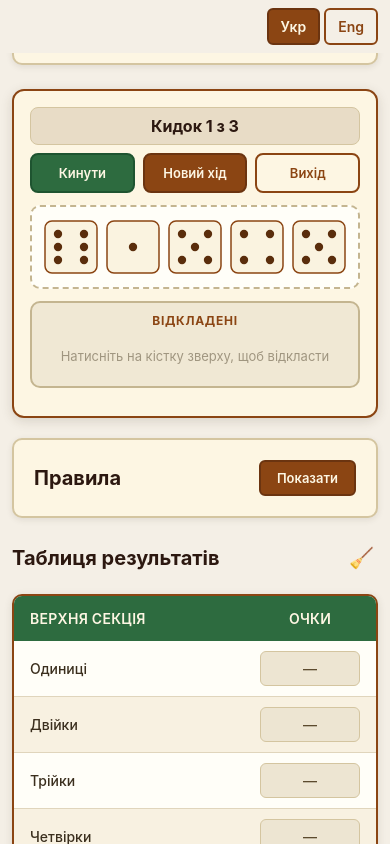
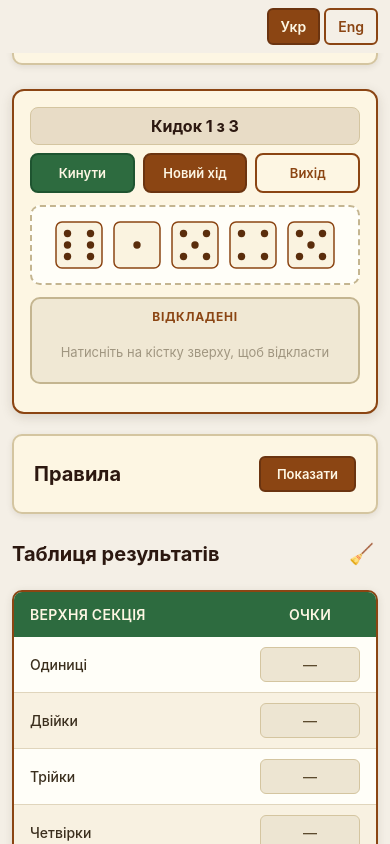
Before and after one commit to melnickforever/yahtzee-mobile-app, a React Native app: screen / in a window 390 px wide. Both pictures are taken after a click on the element 195 px from the left and 91 px from the top of the page. Built offline with nearby package versions, Linux system fonts and the light colour scheme.

Commit message:
Geep night fixes

```diff
--- a/src/components/DiceGame.tsx
+++ b/src/components/DiceGame.tsx
@@ -1,6 +1,6 @@
 import React, { useState, useCallback, useEffect } from 'react';
 import { StyleSheet, View, Text, Pressable, BackHandler } from 'react-native';
-import Svg, { Rect, Circle, G } from 'react-native-svg';
+import Svg, { Rect, Circle } from 'react-native-svg';
 import { Language, translations } from '../i18n';
 
 interface Props {
@@ -8,11 +8,13 @@ interface Props {
   onExit: () => void;
 }
 
-const DICE_SIZE = 52;
-const GAP = 10;
-const PADDING = 4;
-const CORNER_RADIUS = 7;
+const DICE_SIZE = 46;
+const GAP = 8;
+const PADDING = 2;
+const CORNER_RADIUS = 6;
 const MAX_ROLLS = 3;
+const SVG_SIZE = DICE_SIZE + PADDING * 2;
+const PIP_R = DICE_SIZE * 0.08;
 
 const pipPositions: Record<number, [number, number][]> = {
   1: [[0.5, 0.5]],
@@ -27,27 +29,35 @@ function randomFace(): number {
   return Math.floor(Math.random() * 6) + 1;
 }
 
-function renderDie(
-  face: number,
-  x: number,
-  y: number,
-  body: string,
-  border: string,
-  pip: string,
-  onPress?: () => void,
-) {
-  const pipR = DICE_SIZE * 0.08;
+interface DieProps {
+  face: number;
+  body: string;
+  border: string;
+  pip: string;
+  onPress: () => void;
+}
+
+function Die({ face, body, border, pip, onPress }: DieProps) {
   return (
-    <G key={`${x}-${y}`} onPress={onPress}>
+    <Pressable onPress={onPress} hitSlop={4}>
+      <Svg width={SVG_SIZE} height={SVG_SIZE}>
         <Rect
-        x={x} y={y} width={DICE_SIZE} height={DICE_SIZE}
+          x={PADDING} y={PADDING}
+          width={DICE_SIZE} height={DICE_SIZE}
           rx={CORNER_RADIUS} ry={CORNER_RADIUS}
           fill={body} stroke={border} strokeWidth={1.5}
         />
         {pipPositions[face].map(([px, py], j) => (
-        <Circle key={j} cx={x + px * DICE_SIZE} cy={y + py * DICE_SIZE} r={pipR} fill={pip} />
+          <Circle
+            key={j}
+            cx={PADDING + px * DICE_SIZE}
+            cy={PADDING + py * DICE_SIZE}
+            r={PIP_R}
+            fill={pip}
+          />
         ))}
-    </G>
+      </Svg>
+    </Pressable>
   );
 }
 
@@ -118,9 +128,6 @@ export function DiceGame({ language, onExit }: Props) {
   const keptDice = gameDice.map((v, i) => ({ value: v, index: i })).filter((_, i) => kept[i]);
   const canRoll = rollCount < MAX_ROLLS && !rolling && freeDice.length > 0;
 
-  const svgW = (count: number) => Math.max(count, 1) * (DICE_SIZE + GAP) - GAP + PADDING * 2;
-  const svgH = DICE_SIZE + PADDING * 2;
-
   const rollBtnLabel = rolling || canRoll
     ? t.game.roll
     : freeDice.length === 0
@@ -164,11 +171,18 @@ export function DiceGame({ language, onExit }: Props) {
 
       <View style={[styles.diceArea, styles.diceAreaFree]}>
         {freeDice.length > 0 ? (
-          <Svg width={svgW(freeDice.length)} height={svgH}>
-            {freeDice.map((d, i) =>
-              renderDie(d.value, PADDING + i * (DICE_SIZE + GAP), PADDING, '#faf3e0', '#8b4513', '#5a2d0c', () => toggleKeep(d.index))
-            )}
-          </Svg>
+          <View style={styles.diceRow}>
+            {freeDice.map((d) => (
+              <Die
+                key={d.index}
+                face={d.value}
+                body="#faf3e0"
+                border="#8b4513"
+                pip="#5a2d0c"
+                onPress={() => toggleKeep(d.index)}
+              />
+            ))}
+          </View>
         ) : (
           <Text style={styles.emptyText}>{t.game.allKept}</Text>
         )}
@@ -177,11 +191,18 @@ export function DiceGame({ language, onExit }: Props) {
       <View style={[styles.diceArea, styles.diceAreaKept]}>
         <Text style={styles.keptLabel}>{t.game.kept}</Text>
         {keptDice.length > 0 ? (
-          <Svg width={svgW(keptDice.length)} height={svgH}>
-            {keptDice.map((d, i) =>
-              renderDie(d.value, PADDING + i * (DICE_SIZE + GAP), PADDING, '#e8dcc6', '#6b3410', '#5a2d0c', () => toggleKeep(d.index))
-            )}
-          </Svg>
+          <View style={styles.diceRow}>
+            {keptDice.map((d) => (
+              <Die
+                key={d.index}
+                face={d.value}
+                body="#e8dcc6"
+                border="#6b3410"
+                pip="#5a2d0c"
+                onPress={() => toggleKeep(d.index)}
+              />
+            ))}
+          </View>
         ) : (
           <Text style={styles.emptyText}>{t.game.empty}</Text>
         )}
@@ -235,6 +256,7 @@ const styles = StyleSheet.create({
     borderRadius: 8,
     borderWidth: 2,
     alignItems: 'center',
+    justifyContent: 'center',
   },
   btnRoll: {
     backgroundColor: '#2d6b3f',
@@ -269,6 +291,7 @@ const styles = StyleSheet.create({
     fontSize: 13,
     fontWeight: '600',
     color: '#fdf6e3',
+    textAlign: 'center',
   },
   btnTextDisabled: {
     color: '#fdf6e3',
@@ -277,6 +300,7 @@ const styles = StyleSheet.create({
     fontSize: 13,
     fontWeight: '600',
     color: '#8b4513',
+    textAlign: 'center',
   },
   diceArea: {
     borderRadius: 10,
@@ -298,6 +322,11 @@ const styles = StyleSheet.create({
     borderWidth: 2,
     borderColor: '#c4b590',
   },
+  diceRow: {
+    flexDirection: 'row',
+    gap: GAP,
+    justifyContent: 'center',
+  },
   keptLabel: {
     fontSize: 12,
     fontWeight: '700',
```
Lines whose indentation alone changed are shown as unchanged.
